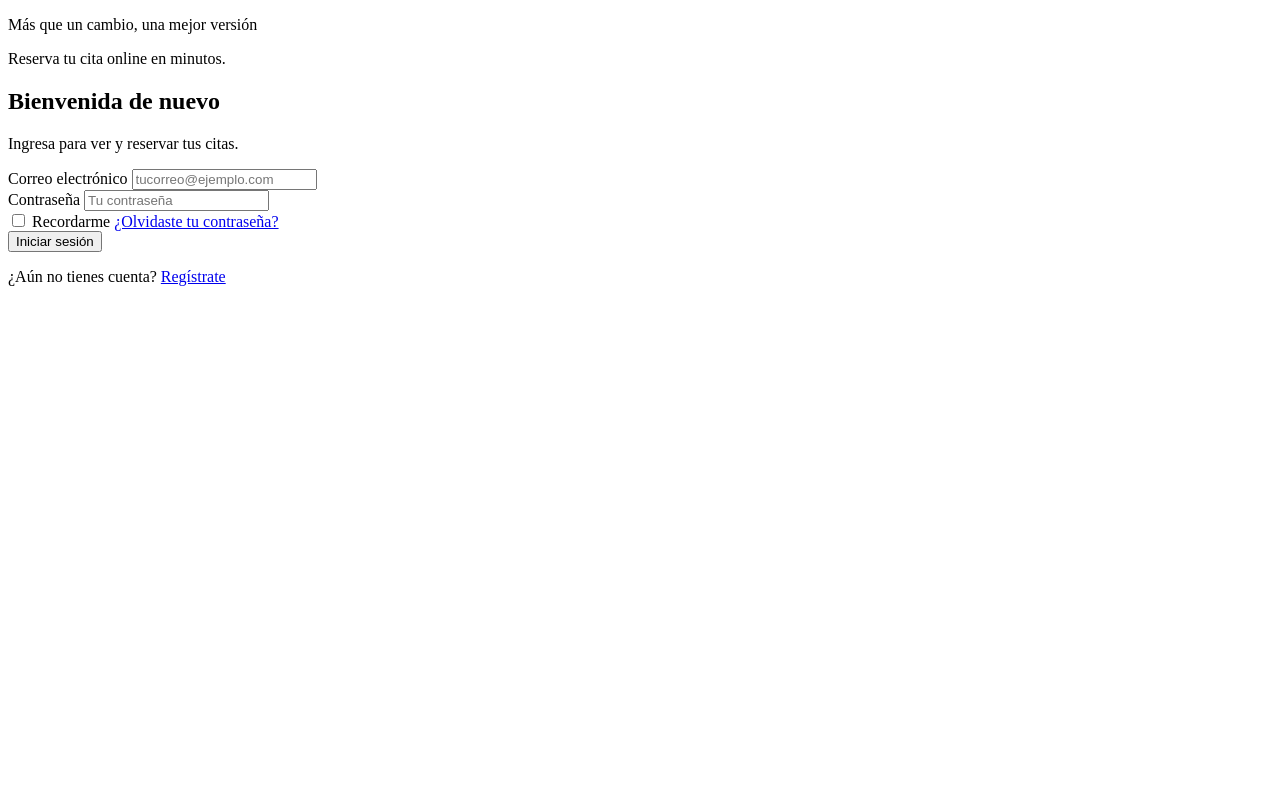
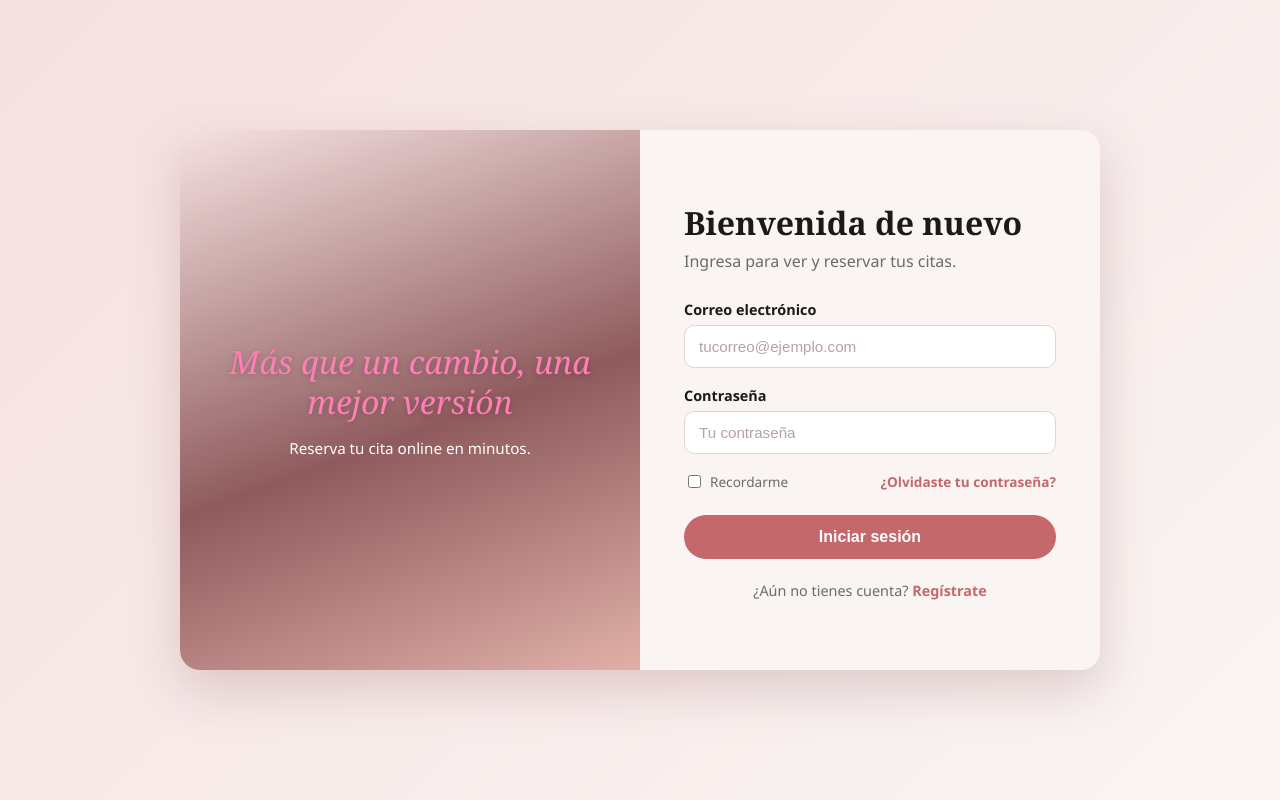
Before and after one commit to edierfuentes180-cell/Lumy_java, a Java web app: page / in a window 1280 px wide. Run offline with Tomcat 11, a stand-in JSP engine, Linux system fonts and the light colour scheme.

Commit message:
actualizacion de css

```diff
--- a/src/main/webapp/Public/css/styles_inicio_secion.css
+++ b/src/main/webapp/Public/css/styles_inicio_secion.css
@@ -1,3 +1,188 @@
+/* ===== Inicio de sesión – Lumy ===== */
+:root {
+  --lumy-negro: #1a1a1a;
+  --lumy-crema: #faf5f3;
+  --lumy-rosa-claro: #f5e1e0;
+  --lumy-rosa: #c4686b;
+  --lumy-rosa-oscuro: #a9545a;
+  --lumy-vino: #8f5b5e;
+  --lumy-durazno: #e0b0a8;
+  --lumy-acento: #ff7eb6;
+  --lumy-texto: #1c1c1c;
+  --lumy-gris: #6b6b6b;
+  --lumy-borde: #e6d3d0;
+}
+
+* { box-sizing: border-box; }
+
+body {
+  margin: 0;
+  font-family: "Segoe UI", Arial, sans-serif;
+  color: var(--lumy-texto);
+  background: var(--lumy-crema);
+}
+
+.auth {
+  min-height: 100vh;
+  display: flex;
+  align-items: center;
+  justify-content: center;
+  padding: 24px;
+  background: linear-gradient(135deg, var(--lumy-rosa-claro) 0%, var(--lumy-crema) 100%);
+}
+
+.auth-card {
+  display: grid;
+  grid-template-columns: 1fr 1fr;
+  width: 100%;
+  max-width: 920px;
+  min-height: 540px;
+  background: #fff;
+  border-radius: 20px;
+  overflow: hidden;
+  box-shadow: 0 20px 50px rgba(143, 91, 94, 0.25);
+}
+
+/* Panel lateral con el degradado del hero */
+.auth-lateral {
+  display: flex;
+  flex-direction: column;
+  justify-content: center;
+  gap: 16px;
+  padding: 48px 40px;
+  text-align: center;
+  background: linear-gradient(160deg, var(--lumy-rosa-claro) 0%, var(--lumy-vino) 55%, var(--lumy-durazno) 100%);
+}
+
+.auth-lateral p {
+  margin: 0;
+  font-family: Georgia, "Playfair Display", serif;
+  font-style: italic;
+  font-size: 2rem;
+  line-height: 1.25;
+  color: var(--lumy-acento);
+  text-shadow: 0 1px 6px rgba(0, 0, 0, 0.2);
+}
+
+.auth-lateral span {
+  font-size: 0.95rem;
+  color: #fff;
+}
+
+/* Formulario */
+.auth-form {
+  display: flex;
+  flex-direction: column;
+  justify-content: center;
+  padding: 48px 44px;
+  background: var(--lumy-crema);
+}
+
+.auth-form h1 {
+  margin: 0 0 6px;
+  font-family: Georgia, "Playfair Display", serif;
+  font-size: 2rem;
+  color: var(--lumy-negro);
+}
+
+.subtitulo {
+  margin: 0 0 28px;
+  color: var(--lumy-gris);
+}
+
+.campo { margin-bottom: 18px; }
+
+.campo label {
+  display: block;
+  margin-bottom: 6px;
+  font-size: 0.9rem;
+  font-weight: 600;
+  color: var(--lumy-negro);
+}
+
+.campo input {
+  width: 100%;
+  padding: 12px 14px;
+  font-size: 0.95rem;
+  color: var(--lumy-texto);
+  background: #fff;
+  border: 1px solid var(--lumy-borde);
+  border-radius: 10px;
+  transition: border-color 0.2s, box-shadow 0.2s;
+}
+
+.campo input::placeholder { color: #b5a3a1; }
+
+.campo input:focus {
+  outline: none;
+  border-color: var(--lumy-rosa);
+  box-shadow: 0 0 0 3px rgba(196, 104, 107, 0.2);
+}
+
+.opciones {
+  display: flex;
+  justify-content: space-between;
+  align-items: center;
+  margin-bottom: 24px;
+  font-size: 0.85rem;
+}
+
+.opciones label {
+  display: flex;
+  align-items: center;
+  gap: 6px;
+  color: var(--lumy-gris);
+}
+
+.opciones input[type="checkbox"] { accent-color: var(--lumy-rosa); }
+
+.opciones a,
+.auth-cambio a {
+  color: var(--lumy-rosa);
+  text-decoration: none;
+  font-weight: 600;
+}
+
+.opciones a:hover,
+.auth-cambio a:hover {
+  color: var(--lumy-rosa-oscuro);
+  text-decoration: underline;
+}
+
+.btn-auth {
+  display: block;
+  text-align: center;
+  text-decoration: none;
+  width: 100%;
+  padding: 13px;
+  font-size: 1rem;
+  font-weight: 600;
+  color: #fff;
+  background: var(--lumy-rosa);
+  border: none;
+  border-radius: 999px;
+  cursor: pointer;
+  transition: background 0.2s, transform 0.1s;
+}
+
+.btn-auth:hover { background: var(--lumy-rosa-oscuro); }
+.btn-auth:active { transform: scale(0.98); }
+
+.auth-cambio {
+  margin: 22px 0 0;
+  text-align: center;
+  font-size: 0.9rem;
+  color: var(--lumy-gris);
+}
+
+/* Responsive */
+@media (max-width: 760px) {
+  .auth-card { grid-template-columns: 1fr; }
+  .auth-lateral { padding: 32px 24px; }
+  .auth-lateral p { font-size: 1.5rem; }
+  .auth-form { padding: 32px 24px; }
+}
+
 /* Mensajes */
 .exito,
 .error {
```
